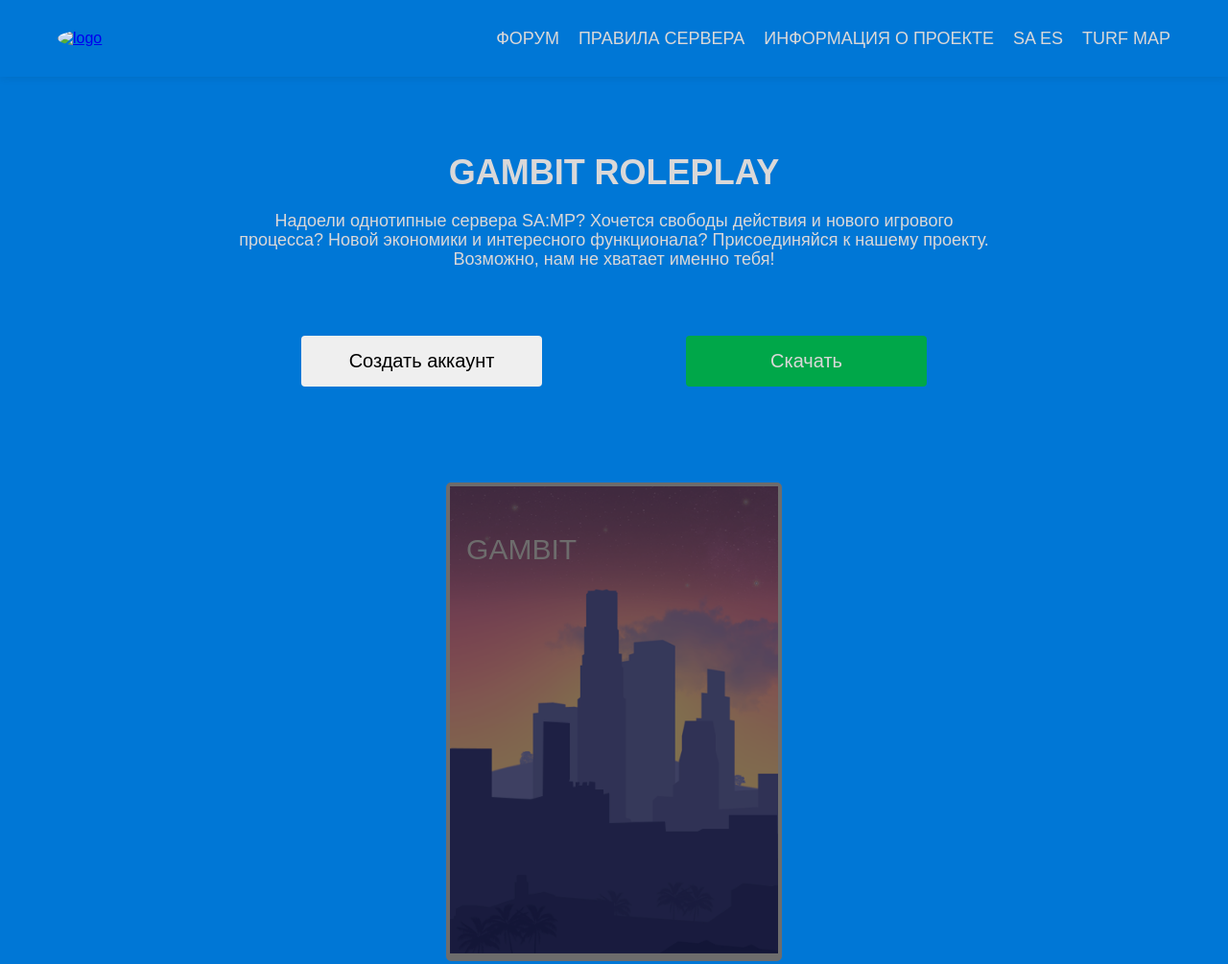
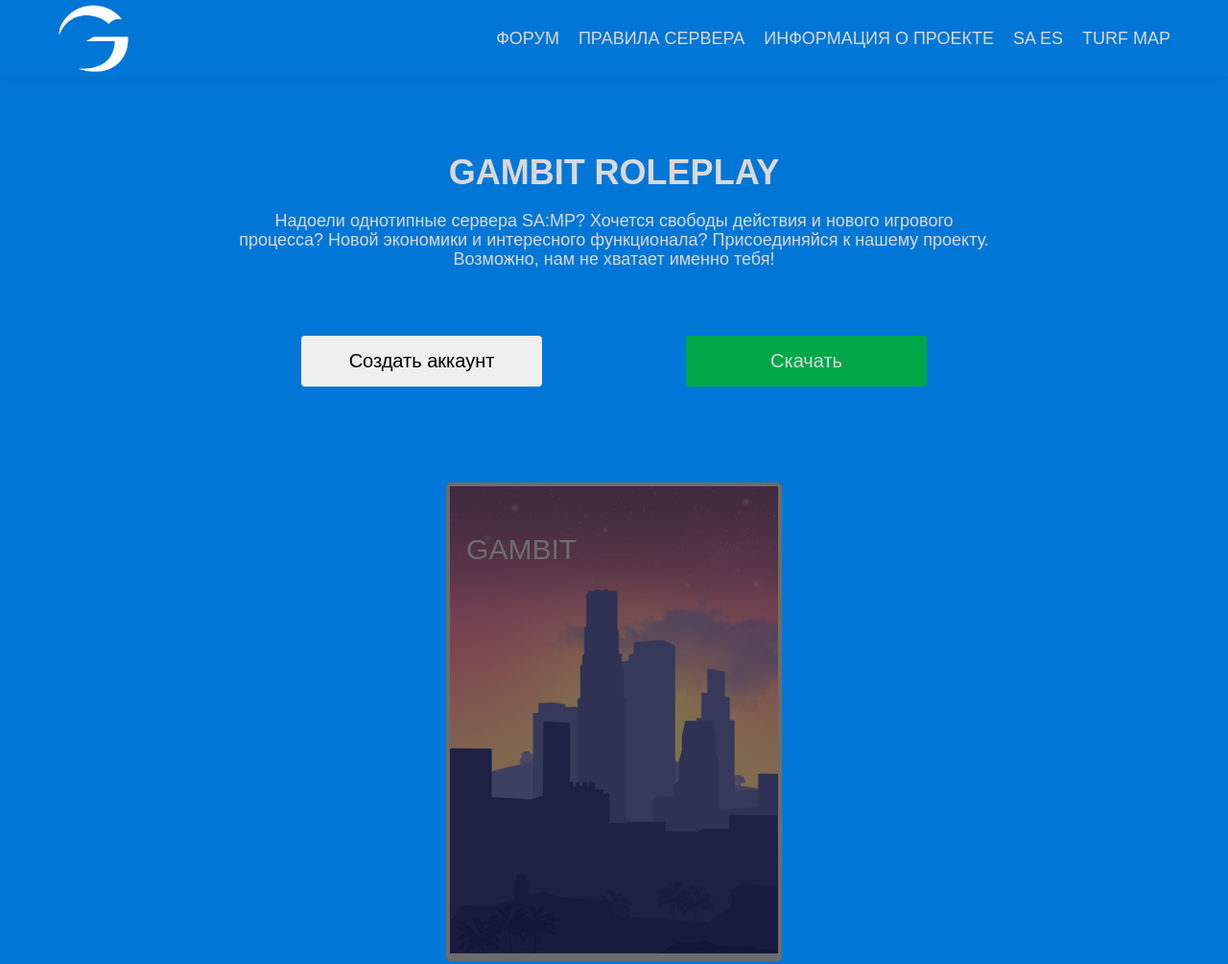
Before and after one commit to CrocodileGenna/gambit-rp, a plain HTML site: page index.html in a window 1280 px wide. Shown: the top 1005 px of the page at 96% size. Drawn offline with Linux system fonts and the light colour scheme; the site is published under a folder, as on GitHub Pages, so addresses that start at the root find nothing.

Commit message:
logo debug

```diff
--- a/index.html
+++ b/index.html
@@ -18,7 +18,7 @@
         <div class="container">
           <div class="header__body">
             <a href="/" class="header__logo">
-              <img src="/images/logo.png" alt="logo" />
+              <img src="./images/logo.png" alt="logo" />
             </a>
             <div class="header__burger">
               <span></span>
```
